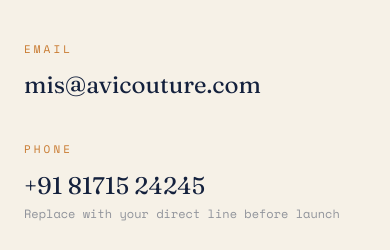
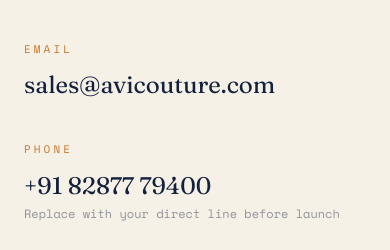
Before and after one commit to SatyamChauhan2005/flirt-homme-website, a Next.js app in the folder flirt-homme-site/: page /contact in a window 390 px wide. Shown: the part 448-698 px from the top of the page. Built offline with nearby package versions, Linux system fonts and the light colour scheme.

Commit message:
Update contact email and phone number

```diff
--- a/flirt-homme-site/app/contact/page.js
+++ b/flirt-homme-site/app/contact/page.js
@@ -33,10 +33,10 @@ export default function Contact() {
                 Email
               </p>
               <a
-                href="mailto:mis@avicouture.com"
+                href="mailto:sales@avicouture.com"
                 className="font-display text-2xl hover:text-brass transition-colors"
               >
-                mis@avicouture.com
+                sales@avicouture.com
               </a>
             </div>
 
@@ -45,10 +45,10 @@ export default function Contact() {
                 Phone
               </p>
               <a
-                href="tel:+91 81715 24245"
+                href="tel:+91 82877 79400"
                 className="font-display text-2xl hover:text-brass transition-colors"
               >
-                +91 81715 24245
+                +91 82877 79400
               </a>
               <p className="text-xs text-ink/45 mt-1 font-mono">
                 Replace with your direct line before launch
```
